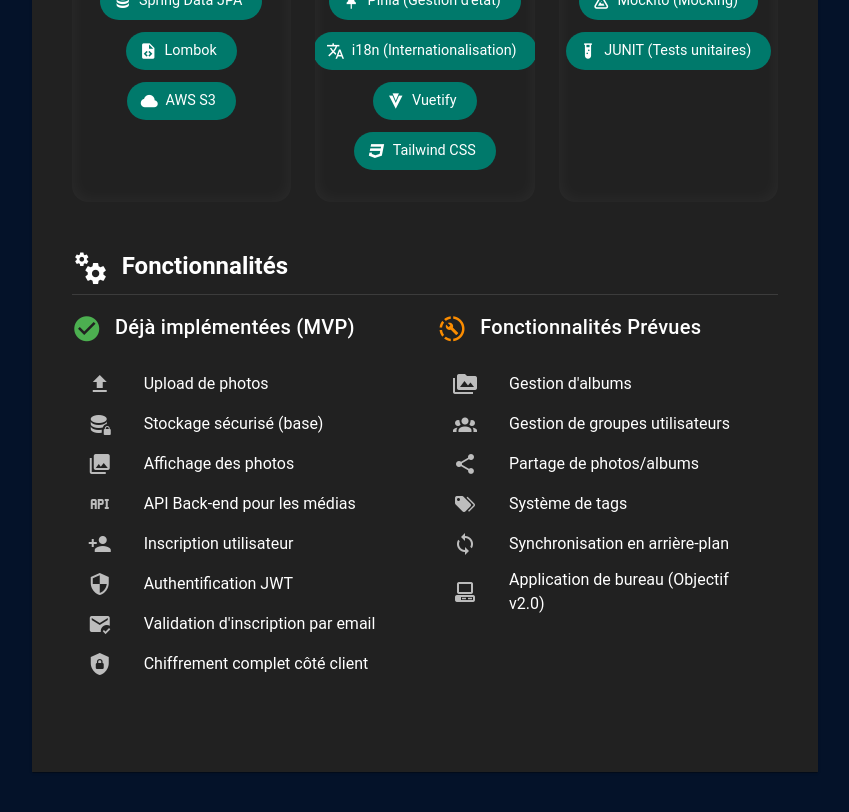
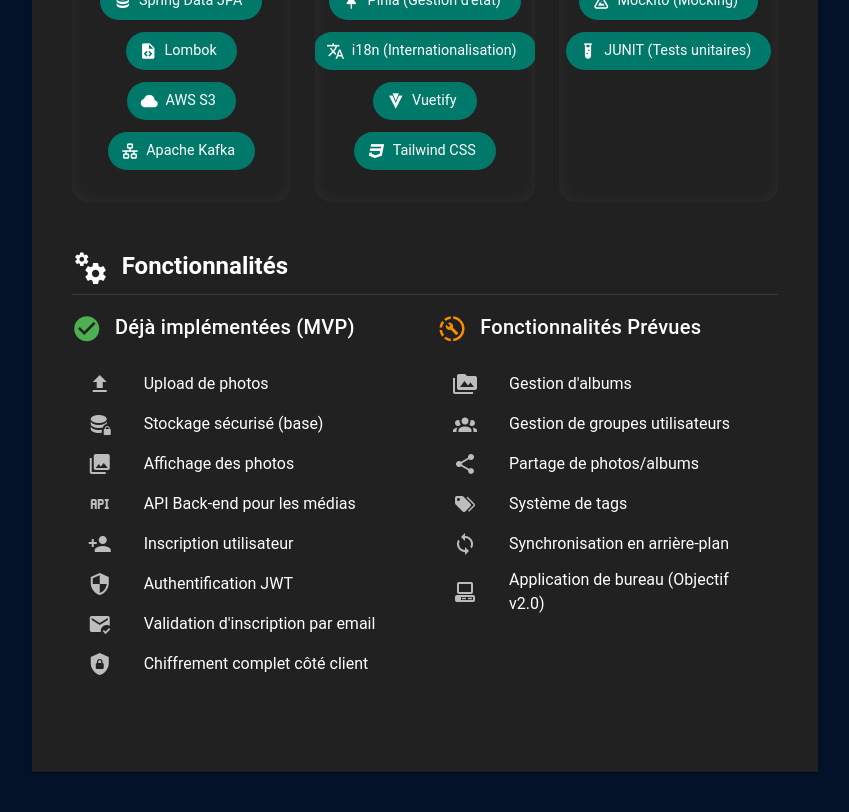
Before and after one commit to erwan-legoff/photone, a Nuxt app: page / in a window 1280 px wide. Shown: the part 1520-2332 px from the top of the page, without its empty margins (215-1064 px from the left). Built offline with nearby package versions, Linux system fonts and the light colour scheme.

Commit message:
feat: add kafka mention to tech stack

```diff
--- a/app/pages/index.vue
+++ b/app/pages/index.vue
@@ -184,7 +184,16 @@ const categories = [
   { key: 'frameworks', icon: 'mdi-cube-outline', items: [{ key: 'spring', icon: 'mdi-language-java' }, { key: 'nuxt', icon: 'mdi-nuxt' }] },
   { key: 'security', icon: 'mdi-shield-lock', items: [{ key: 'jwt', icon: 'mdi-security' }, { key: 'bcrypt', icon: 'mdi-lock-reset' }, { key: 'roleMgmt', icon: 'mdi-account-key' }, { key: 'webCryptoApi', icon: 'mdi-web' }] },
   { key: 'languages', icon: 'mdi-code-tags', items: [{ key: 'java', icon: 'mdi-language-java' }, { key: 'typescript', icon: 'mdi-language-typescript' }] },
-  { key: 'otherBack', icon: 'mdi-server', items: [{ key: 'springDataJpa', icon: 'mdi-database' }, { key: 'lombok', icon: 'mdi-file-code' }, { key: 'awsS3', icon: 'mdi-cloud' }] },
+  {
+    key: 'otherBack',
+    icon: 'mdi-server',
+    items: [
+      { key: 'springDataJpa', icon: 'mdi-database' },
+      { key: 'lombok', icon: 'mdi-file-code' },
+      { key: 'awsS3', icon: 'mdi-cloud' },
+      { key: 'kafka', icon: 'mdi-lan' }
+    ]
+  },
   {
     key: 'otherFrontend', icon: 'mdi-web', items: [
       { key: 'pinia', icon: 'mdi-pin' },
--- a/i18n/locales/de.json
+++ b/i18n/locales/de.json
@@ -106,7 +106,8 @@
         "title": "Weitere Backend-Technologien",
         "springDataJpa": "Spring Data JPA",
         "lombok": "Lombok",
-        "awsS3": "AWS S3"
+        "awsS3": "AWS S3",
+        "kafka": "Apache Kafka"
       },
       "otherFrontend": {
         "title": "Weitere Frontend-Technologien",
--- a/i18n/locales/en.json
+++ b/i18n/locales/en.json
@@ -107,7 +107,8 @@
       "title": "Other Backend",
       "springDataJpa": "Spring Data JPA",
       "lombok": "Lombok",
-      "awsS3": "AWS S3"
+      "awsS3": "AWS S3",
+      "kafka": "Apache Kafka"
     },
     "otherFrontend": {
       "title": "Other Frontend",
--- a/i18n/locales/es.json
+++ b/i18n/locales/es.json
@@ -107,7 +107,8 @@
       "title": "Backend Diverso",
       "springDataJpa": "Spring Data JPA",
       "lombok": "Lombok",
-      "awsS3": "AWS S3"
+      "awsS3": "AWS S3",
+      "kafka": "Apache Kafka"
     },
     "otherFrontend": {
       "title": "Frontend Diverso",
--- a/i18n/locales/fr.json
+++ b/i18n/locales/fr.json
@@ -108,7 +108,8 @@
       "title": "Divers Backend",
       "springDataJpa": "Spring Data JPA",
       "lombok": "Lombok",
-      "awsS3": "AWS S3"
+      "awsS3": "AWS S3",
+      "kafka": "Apache Kafka"
     },
     "otherFrontend": {
       "title": "Divers Frontend",
--- a/i18n/locales/re.json
+++ b/i18n/locales/re.json
@@ -106,7 +106,8 @@
         "title": "Lòt Zafèr Backend",
         "springDataJpa": "Spring Data JPA",
         "lombok": "Lombok",
-        "awsS3": "AWS S3"
+        "awsS3": "AWS S3",
+        "kafka": "Apache Kafka"
       },
       "otherFrontend": {
         "title": "Lòt Zafèr Frontend",
--- a/i18n/locales/zh.json
+++ b/i18n/locales/zh.json
@@ -107,7 +107,8 @@
       "title": "后端其他",
       "springDataJpa": "Spring Data JPA",
       "lombok": "Lombok",
-      "awsS3": "AWS S3"
+      "awsS3": "AWS S3",
+      "kafka": "Apache Kafka"
     },
     "otherFrontend": {
       "title": "前端其他",
```
